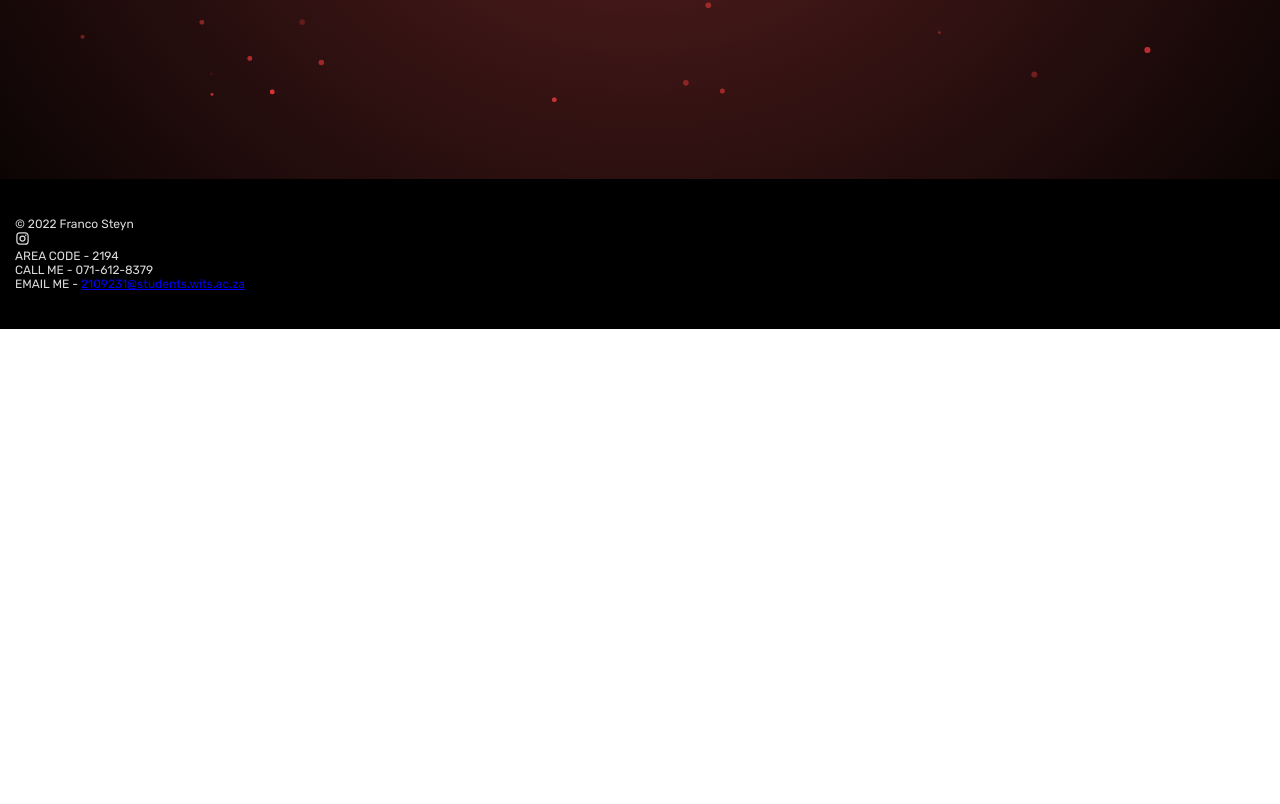
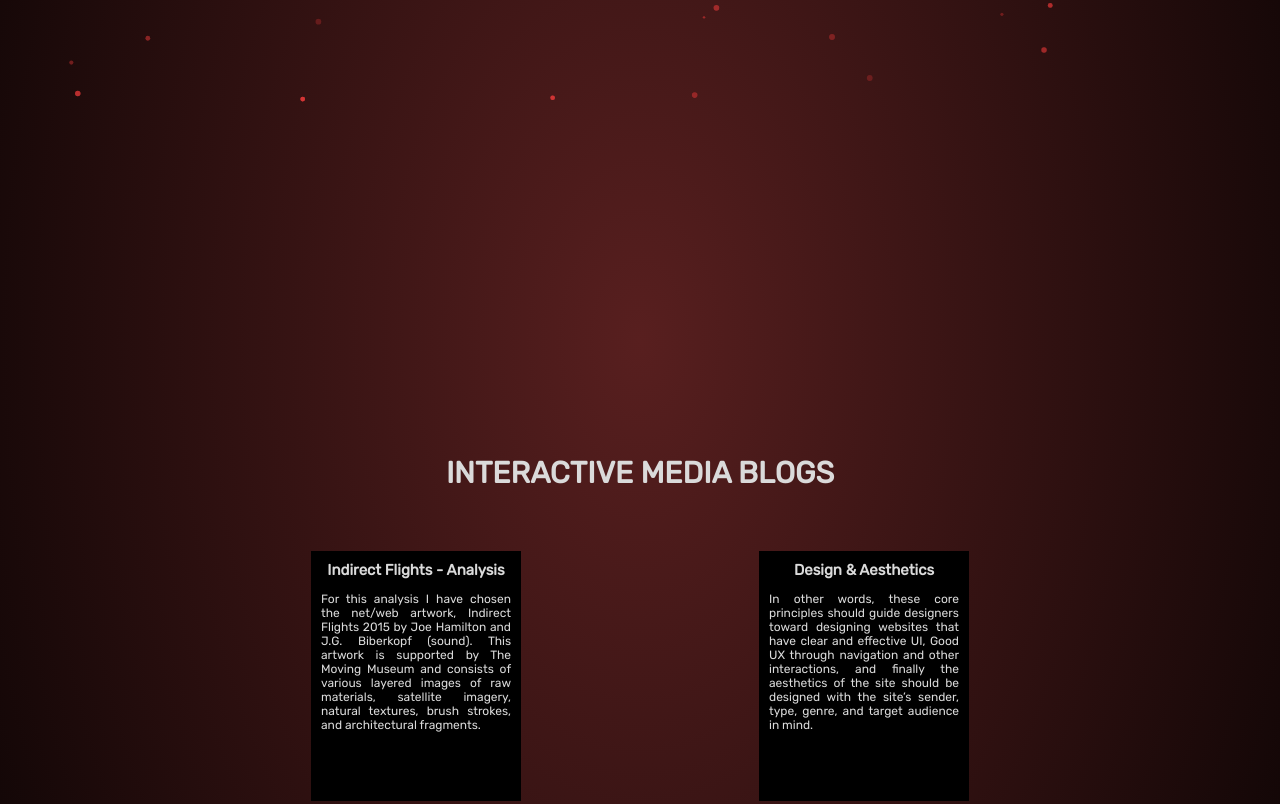
Before and after one commit to 2109231Frank/WSOA4175A_2109231, a React (Create React App) app: page /#/ in a window 1280 px wide. Shown: the part 691-1495 px from the top of the page. Before the commit the page ends 1020 px from the top, so only its background shows below. Built offline with nearby package versions, Linux system fonts and the light colour scheme.

Commit message:
First Commit

```diff
--- a/package.json
+++ b/package.json
@@ -1,6 +1,6 @@
 {
-  "name": "react_app01",
-  "homepage": "https://2109231Frank.github.io/WSOA4175A_2109231",
+  "name": "react_my_portfolio",
+  "homepage": "https://2109231Frank.github.io/Portfolio",
   "version": "0.1.0",
   "private": true,
   "dependencies": {
--- a/src/Pages/Home.js
+++ b/src/Pages/Home.js
@@ -1,10 +1,13 @@
 import React, { Component } from 'react';
 import "../Style/Home.css";
-import MainIcon from "../Images/MainIcon.jpg";
+import "../Style/Blogs.css";
+import { Bloglist } from '../Helpers/BlogPosts';
+import BlogItem from "../Components/BlogItem";
 
 export default class Home extends Component {
   render() {
     return (
+    <div className='bigpage'>
       <div className='Home'>
         <div className='HeaderContainer'>
             <h1 className='homeh1'>FRANCO HAYES PHOTOGRAPHY</h1>
@@ -14,6 +17,23 @@ export default class Home extends Component {
             </p>
         </div>
       </div>
+
+      <div className='Blogs'>
+      <h1>INTERACTIVE MEDIA BLOGS</h1>
+          <div className='bloglist'>
+              {Bloglist.map((blogItem, value) => {
+                  return(
+                      <BlogItem
+                      value = {value}
+                      title = {blogItem.title}
+                      intro = {blogItem.intro}
+                      link = {blogItem.link}
+                      />
+                  )
+              })}
+          </div>
+      </div>
+    </div>
     )
   }
 }
--- a/src/Style/Blogs.css
+++ b/src/Style/Blogs.css
@@ -7,7 +7,7 @@
     flex-direction: column;
     padding-bottom: 50px;
     z-index: 1;
-    margin-top: 10%;
+    padding-top: 10%;
 }
 
 
--- a/src/Style/Home.css
+++ b/src/Style/Home.css
@@ -1,5 +1,5 @@
 .Home{
-
+   padding-top: 10%;
     padding-bottom: 150px;
     width: 100%;
     height: 90vh;
--- a/src/Style/Wireframe.css
+++ b/src/Style/Wireframe.css
@@ -7,7 +7,7 @@
     flex-direction: column;
     padding-bottom: 50px;
     z-index: 1;
-    margin-top: 10%;
+    padding-top: 10%;
 }
 
 .wireframe p{
--- a/src/Style/mainBlogs.css
+++ b/src/Style/mainBlogs.css
@@ -1,5 +1,4 @@
 .blog{
-    margin-top: 10%;
     width: 100%;
     height: 100%;
     display: flex;
@@ -7,6 +6,7 @@
     align-items: left;
     flex-direction: column;
     padding-bottom: 50px;
+    padding-top: 10%;
 }
 
 .blog h1{
```
